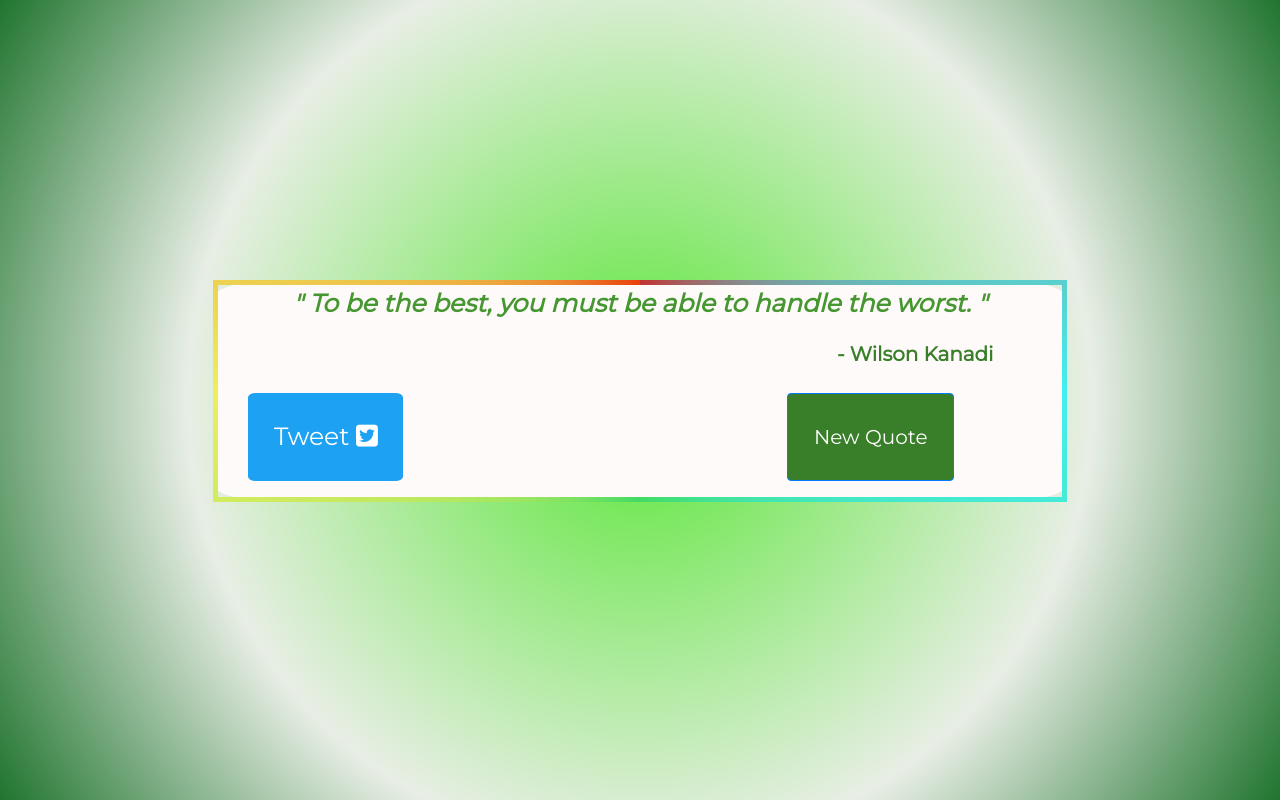
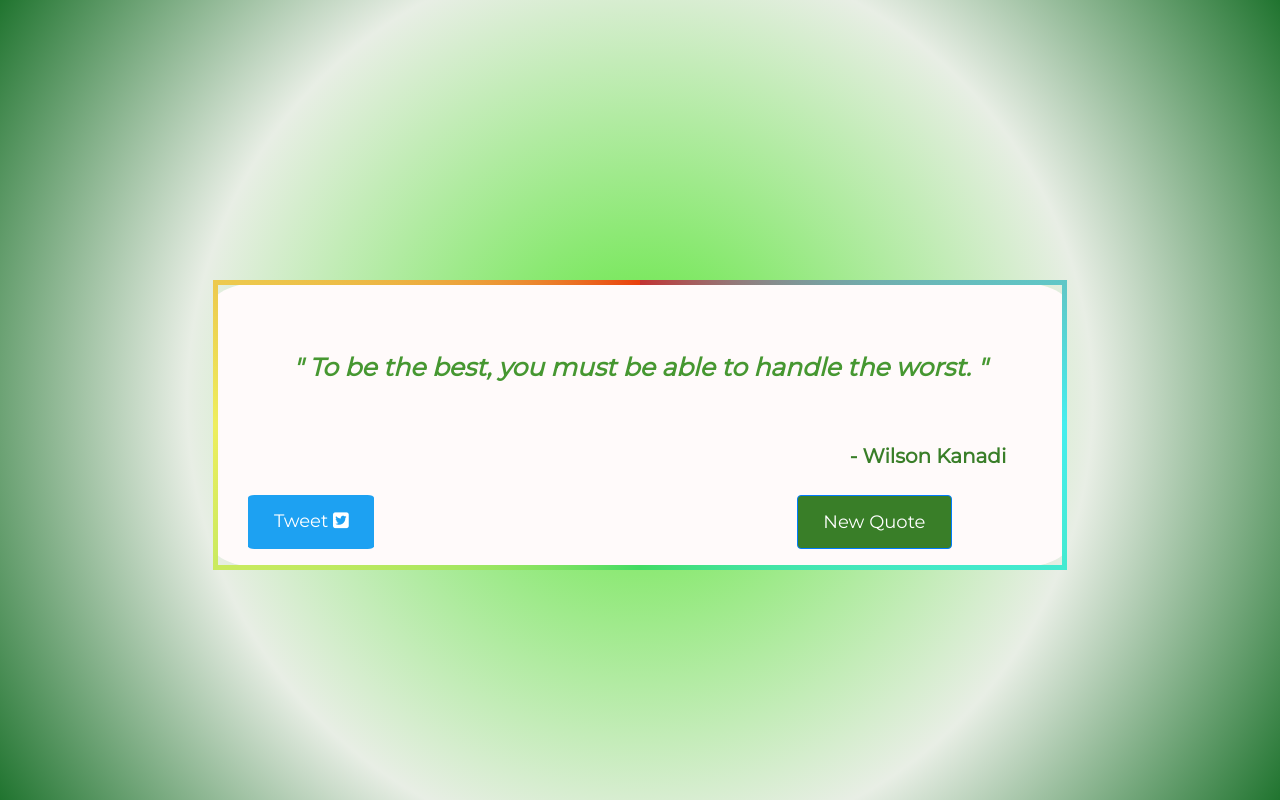
Before and after one commit to Lucifellow/Random-Quote-Generator, a plain HTML site: page index.html in a window 1280 px wide. Drawn offline with nearby package versions, Linux system fonts and the light colour scheme.

Commit message:
Improved readability of quotes

```diff
--- a/style.scss
+++ b/style.scss
@@ -31,6 +31,10 @@ body{
 }
 
 #text{
+    padding-top:5vw;
+    padding-left:3vw;
+    padding-right:3vw;
+    padding-bottom:3vw;
     font-size:$quote-font-size;
     font-weight:bolder;
     color: rgb(70, 151, 49);
@@ -51,24 +55,30 @@ body{
 #new-quote{
     background-color: rgb(57, 126, 40);
     font-family:$main-font ;
-    margin-left:1vw;
-    font-size: 20px;
-    padding: 2vw;
+    margin-left:2vw;
+    font-size:18px;
+    padding-top:1vw;
+    padding-bottom:1vw;
+    padding-left:2vw;
+    padding-right:2vw;
 }
 
 #tweet-quote{
     background-color: rgb(29,161,242);
     color:white;
-    padding: 2vw;
-    margin-right: 0.5vw;
-    font-size: 25px;
+    padding-top:1vw;
+    padding-bottom:1vw;
+    padding-left:2vw;
+    padding-right:2vw;
+    margin-right:0.5vw;
+    font-size:18px;
     text-decoration:none;
     border-radius:5%;
 }
 
 @media (min-width:360px) and (max-width:420px){
     #new-quote{
-        margin-left:11vw;
+        margin-left:10vw;
     }
     #tweet-quote{
         margin-right:3vw;
@@ -80,7 +90,7 @@ body{
 
 @media (min-width:421px) and (max-width:720px){
     #new-quote{
-        margin-left:19vw;
+        margin-left:25vw;
     }
     #tweet-quote{
         margin-right:2vw;
@@ -92,25 +102,25 @@ body{
 
 @media (min-width:721px) and (max-width:1020px){
     #new-quote{
-        margin-left:16vw;
+        margin-left:22vw;
     }
     #tweet-quote{
         margin-right:4vw;
     }
     #author{
-        padding-left: 32vw;
+        padding-left: 42vw;
     }
 }
 
 @media (min-width:1021px) and (max-width:1429px){
     #new-quote{
-        margin-left:27vw;
+        margin-left:30vw;
     }
     #tweet-quote{
         margin-right:3vw;
     }
     #author{
-        padding-left: 43vw;
+        padding-left: 45vw;
     }
 }
 
@@ -122,7 +132,7 @@ body{
         margin-right:3vw;
     }
     #author{
-        padding-left: 19vw;
+        padding-left: 47vw;
     }
 }
 
```
Also changed, not shown: style.css, 1 other file.
